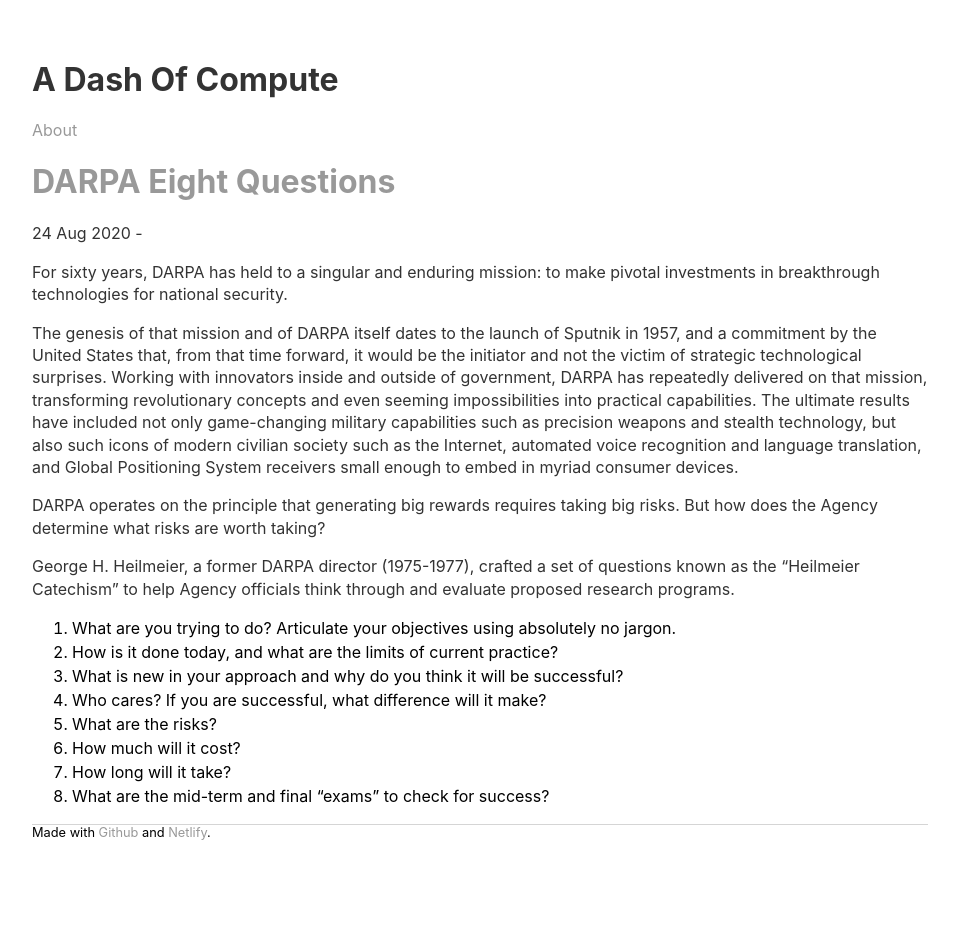
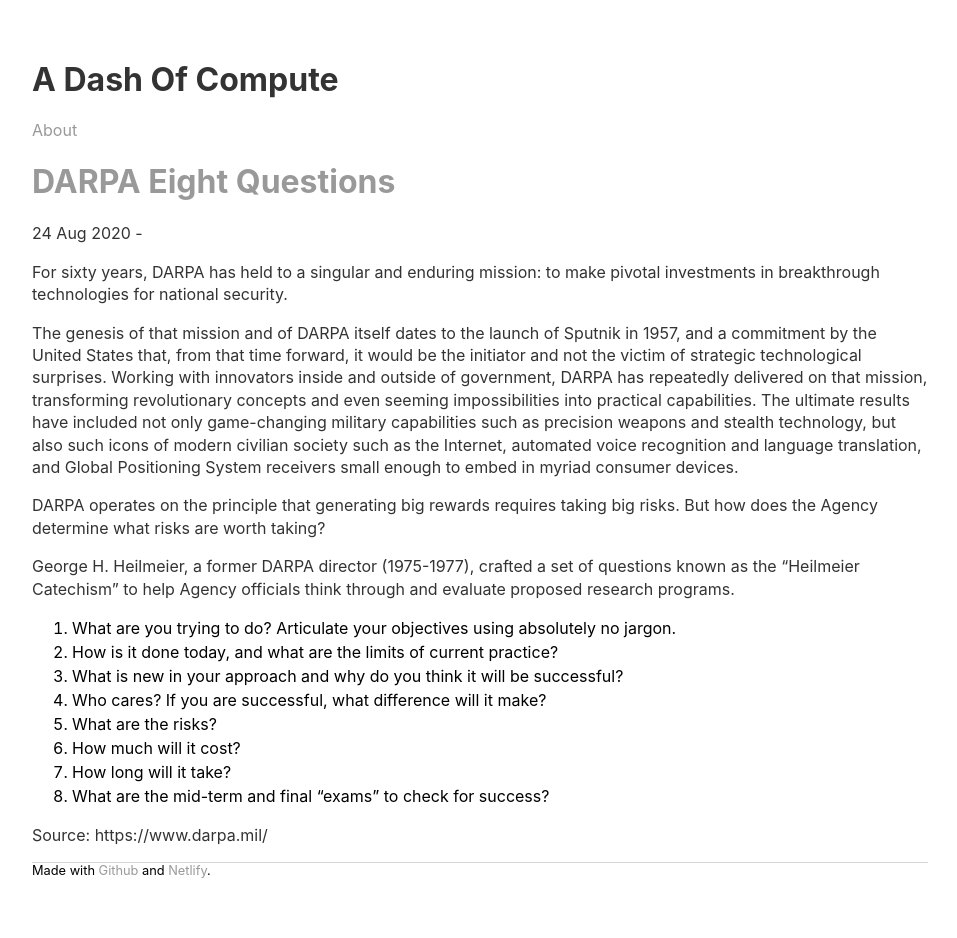
Before and after one commit to sautee/sautee.github.io, a Jekyll site: the page built from _posts/2020-08-24-the-heilmeier-catechism.md, in a window 1280 px wide. Shown: the whole page, without its empty margins (160-1117 px from the left). Built offline with Jekyll 4.4.1, drawn with Linux system fonts in a browser that asks for light colours; before the commit the page ends 900 px from its top, so only the background shows below that; some of the changed lines change nothing that is shown.

Commit message:
Update 2020-08-24-the-heilmeier-catechism.md

```diff
--- a/_posts/2020-08-24-the-heilmeier-catechism.md
+++ b/_posts/2020-08-24-the-heilmeier-catechism.md
@@ -21,3 +21,5 @@
 6. How much will it cost?
 7. How long will it take?
 8. What are the mid-term and final “exams” to check for success?
+
+Source: https://www.darpa.mil/
```
